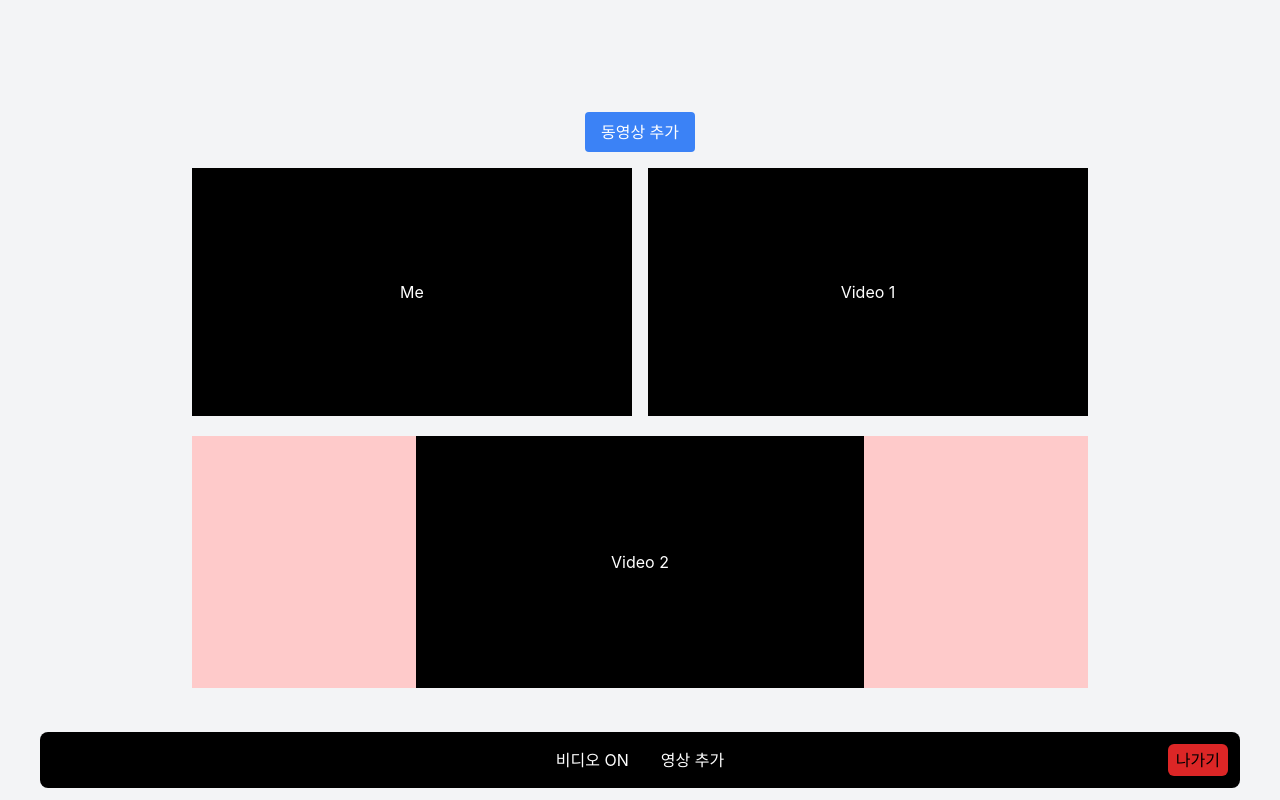
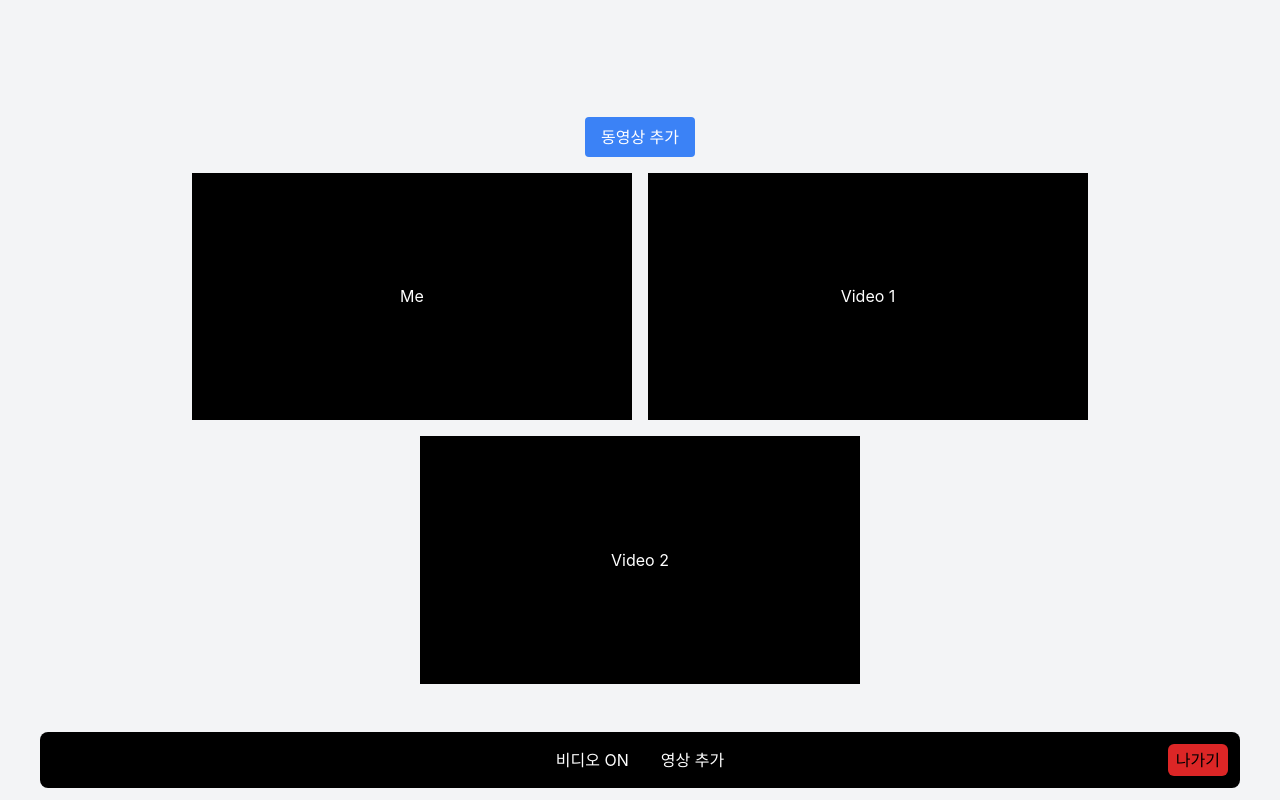
Before and after one commit to kimminsu31415/withstudy, a React (Create React App) app: page /test in a window 1280 px wide. Both pictures are taken after a click on the button "동영상 추가". Built offline with nearby package versions, Linux system fonts and the light colour scheme.

Commit message:
fix: 로직 변경

```diff
--- a/src/pages/Test.jsx
+++ b/src/pages/Test.jsx
@@ -1,15 +1,18 @@
 import React, { useState } from "react";
 
 function App() {
-  // 초기 상태: Video 1, Video 2 포함
-  const [videos, setVideos] = useState([1, 2]);
+  // 유튜브 영상 상태: 초기에는 Video 1 (즉, 1개의 영상)
+  const [youtubeVideos, setYoutubeVideos] = useState([1]);
 
-  // 동영상 추가 버튼 클릭 (최대 4개까지)
+  // 영상 추가 버튼 클릭 (총 4칸 중 "Me" 셀은 고정, 즉 최대 3개의 유튜브 영상)
   const addVideo = () => {
-    if (videos.length < 4) {
-      setVideos([...videos, videos.length + 1]);
+    if (youtubeVideos.length < 3) {
+      setYoutubeVideos([...youtubeVideos, youtubeVideos.length + 1]);
     }
   };
+
+  // 전체 셀의 개수는 유튜브 영상 개수 + 1("Me" 셀)
+  const totalCells = youtubeVideos.length + 1;
 
   return (
     <div className="flex min-h-screen flex-col items-center justify-center bg-gray-100 p-4">
@@ -23,53 +26,45 @@ function App() {
 
       {/* 영상 그리드 컨테이너 */}
       <div className="grid w-full max-w-4xl gap-4">
-        {/* 영상이 2개 이하일 때 1x2 배열 */}
-        {videos.length <= 2 && (
+        {totalCells === 2 && (
           <div className="grid grid-cols-2 gap-4">
-            <div className="flex aspect-video flex-1 items-center justify-center bg-black text-white">
+            {/* 첫 번째 셀: 사용자 화면(Me) */}
+            <div className="flex aspect-video items-center justify-center bg-black text-white">
               Me
             </div>
-            <div className="flex aspect-video flex-1 items-center justify-center bg-black text-white">
-              Video 1
+            {/* 두 번째 셀: 첫 번째 유튜브 영상 */}
+            <div className="flex aspect-video items-center justify-center bg-black text-white">
+              Video {youtubeVideos[0]}
             </div>
           </div>
         )}
 
-        {/* 영상이 3개일 때, 가운데 정렬 */}
-        {videos.length === 3 && (
+        {totalCells === 3 && (
           <div className="grid grid-cols-2 grid-rows-2 gap-4">
-            <div className="flex aspect-video flex-1 items-center justify-center bg-black text-white">
+            <div className="flex aspect-video items-center justify-center bg-black text-white">
               Me
             </div>
-            {videos.slice(0, 1).map((video, index) => (
-              <div
-                key={index}
-                className="flex aspect-video flex-1 items-center justify-center bg-black text-white"
-              >
-                Video {video}
-              </div>
-            ))}
-            {/* 가운데 정렬을 위한 빈 div */}
-            <div className="col-span-2 flex justify-center bg-red-200">
-              <div className="flex aspect-video max-w-[50%] flex-1 items-center justify-center bg-black text-white">
-                Video {videos[1]}
+            <div className="flex aspect-video items-center justify-center bg-black text-white">
+              Video {youtubeVideos[0]}
+            </div>
+            {/* 가운데 정렬을 위한 셀 */}
+            <div className="col-span-2 flex justify-center">
+              <div className="flex aspect-video max-w-[50%] items-center justify-center bg-black text-white">
+                Video {youtubeVideos[1]}
               </div>
             </div>
           </div>
         )}
 
-        {/* 영상이 4개일 때: 2x2 배열 */}
-        {videos.length === 4 && (
+        {totalCells === 4 && (
           <div className="grid grid-cols-2 gap-4">
-            {/* 첫 번째 셀: Me */}
-            <div className="flex aspect-video flex-1 items-center justify-center bg-black text-white">
+            <div className="flex aspect-video items-center justify-center bg-black text-white">
               Me
             </div>
-            {/* 나머지 셀: videos 배열의 두 번째 요소부터 렌더링 */}
-            {videos.slice(1).map((video, index) => (
+            {youtubeVideos.map((video, index) => (
               <div
                 key={index}
-                className="flex aspect-video flex-1 items-center justify-center bg-black text-white"
+                className="flex aspect-video items-center justify-center bg-black text-white"
               >
                 Video {video}
               </div>
```
